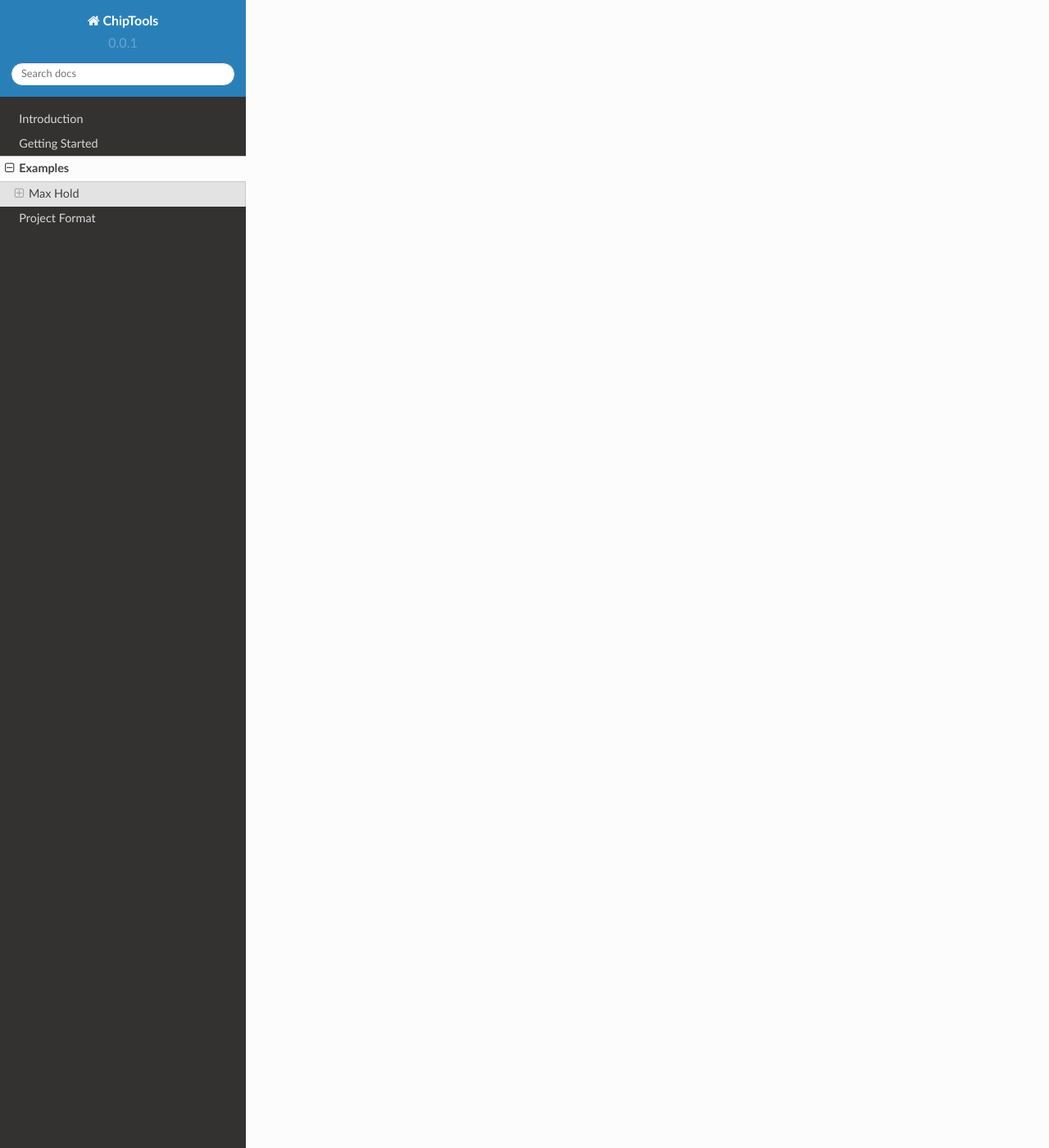
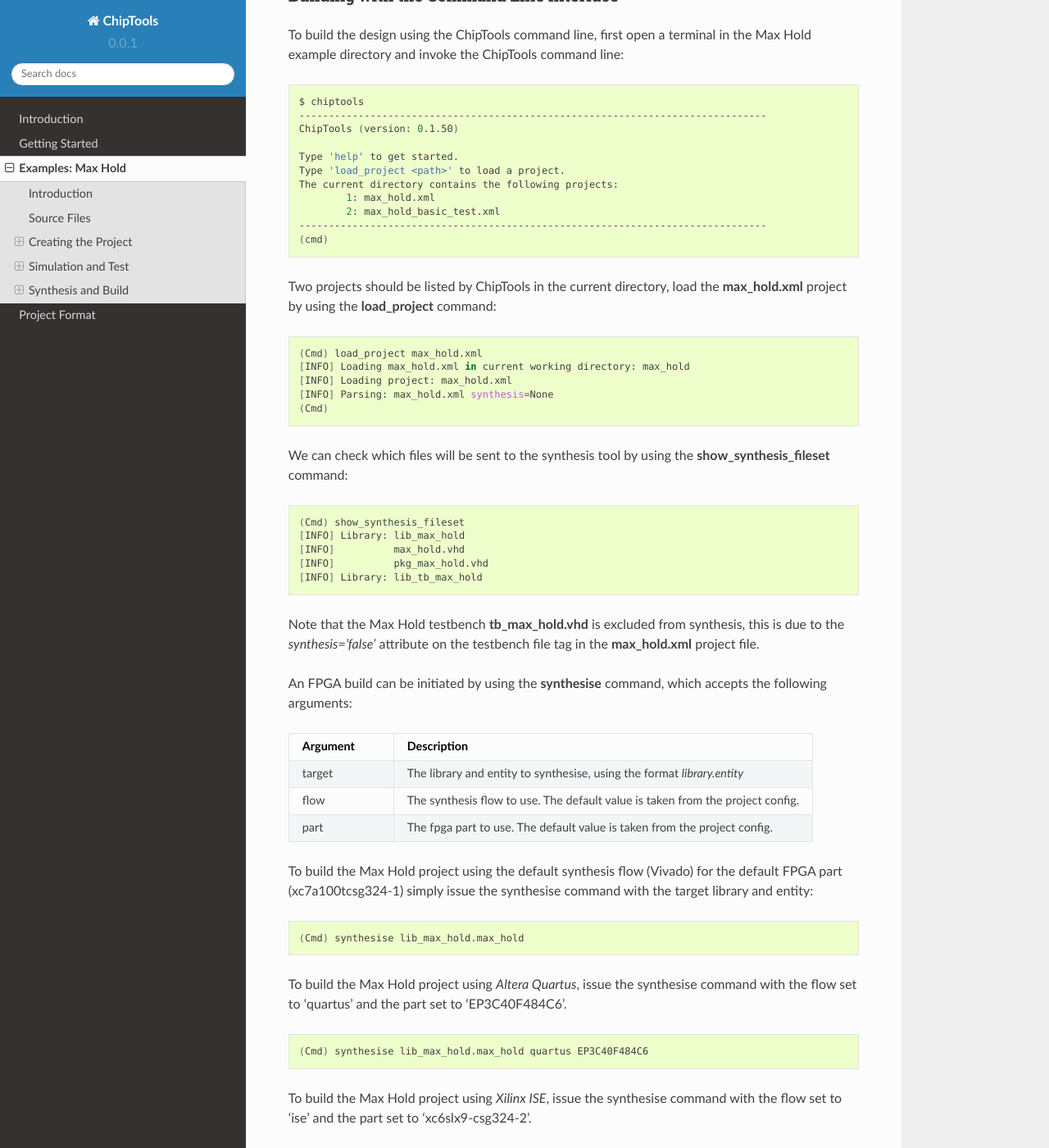
Before and after one commit to pabennett/chiptools, a Sphinx documentation site: the page built from docs/max_hold.rst, in a window 1280 px wide and 1400 px high, scrolled down 10265 px. Shown: the whole window at 82% size. Built offline with Sphinx 7.4.7 and the Read the Docs theme 2.0.0, drawn with Linux system fonts in a browser that asks for light colours; pages that are not in the unit, such as notebooks, are missing from menus; some of the changed text lies outside the part shown.

Commit message:
Update examples documentation with synthesis instructions.

```diff
--- a/docs/index.rst
+++ b/docs/index.rst
@@ -6,7 +6,7 @@ Contents
 
    introduction
    getting_started
-   examples
+   max_hold
    project_format
 
 
--- a/docs/examples.rst
+++ b/docs/max_hold.rst
@@ -1,14 +1,10 @@
-########
-Examples
-########
+.. _max_hold:
 
-The following examples are provided in the ChipTools repository to show you
-how to use the various features of the framework.
+Examples: Max Hold
+==================
 
-Max Hold
-========
-
-The **Max Hold** example is located in **examples/max_hold**.
+A demonstration of the ChipTools framework being used to simulate, test and
+build a simple VHDL component.
 
 Introduction
 ------------
@@ -27,6 +23,8 @@ check responses, create test reports and generate bit files for the
 Source Files
 ------------
 
+The Max Hold example is located in `examples/max_hold <https://github.com/pabennett/chiptools/tree/master/examples/max_hold>`_.
+
 The following source files belong to the Max Hold example:
 
 .. csv-table::
@@ -40,8 +38,8 @@ The following source files belong to the Max Hold example:
    "basic_unit_tests.py", "Python",      "A simple unit test."
    "max_hold.ucf",        "Constraints", "Constraints file when using the ISE synthesis flow."
    "max_hold.xdc",        "Constraints", "Constraints file when using the Vivado synthesis flow."
-   "Simulation",          "Folder",      "Output directory for simulation tasks."
-   "Synthesis",           "Folder",      "Output directory for synthesis tasks."
+   "simulation",          "Folder",      "Output directory for simulation tasks."
+   "synthesis",           "Folder",      "Output directory for synthesis tasks."
 
 Creating the Project
 ---------------------
@@ -238,8 +236,8 @@ using the **load_project** command:
     $ chiptools
     (cmd) load_project max_hold.xml
 
-Testing
--------
+Simulation and  Test
+--------------------
 
 To test the Max Hold component an accompanying VHDL testbench,
 *tb_max_hold.vhd*, is used to feed the component data from a stimulus input
@@ -430,3 +428,111 @@ test produces the following output:
 
 Plots such as these provide a powerful diagnostic tool when debugging components
 or analysing performance.
+
+Synthesis and Build
+-------------------
+
+.. warning:: The **Max Hold** example is provided to demonstrate the ChipTools
+             build process, do not attempt to use the bitfiles generated from
+             this project on an FPGA as the IO constraints are not fully defined
+             and have not been checked. Using the bitfiles generated from this
+             project may cause damage to your device.
+
+The Max Hold example includes the files necessary for it to be built using the
+Xilinx ISE, Vivado and Quartus synthesis flows; the project files provided
+in the example are configured to use the Vivado synthesis flow by default.
+
+Building with the Command Line Interface
+~~~~~~~~~~~~~~~~~~~~~~~~~~~~~~~~~~~~~~~~
+
+To build the design using the ChipTools command line, first open a terminal in
+the Max Hold example directory and invoke the ChipTools command line:
+
+.. code-block:: bash
+
+  $ chiptools
+  -------------------------------------------------------------------------------
+  ChipTools (version: 0.1.50)
+
+  Type 'help' to get started.
+  Type 'load_project <path>' to load a project.
+  The current directory contains the following projects:
+          1: max_hold.xml
+          2: max_hold_basic_test.xml
+  -------------------------------------------------------------------------------
+  (cmd)
+
+Two projects should be listed by ChipTools in the current directory, load the
+**max_hold.xml** project by using the **load_project** command:
+
+.. code-block:: bash
+
+  (Cmd) load_project max_hold.xml
+  [INFO] Loading max_hold.xml in current working directory: max_hold
+  [INFO] Loading project: max_hold.xml
+  [INFO] Parsing: max_hold.xml synthesis=None
+  (Cmd)
+
+We can check which files will be sent to the synthesis tool by using the
+**show_synthesis_fileset** command:
+
+.. code-block:: bash
+
+  (Cmd) show_synthesis_fileset
+  [INFO] Library: lib_max_hold
+  [INFO]          max_hold.vhd
+  [INFO]          pkg_max_hold.vhd
+  [INFO] Library: lib_tb_max_hold
+
+Note that the Max Hold testbench **tb_max_hold.vhd** is excluded from
+synthesis, this is due to the *synthesis='false'* attribute on the testbench
+file tag in the **max_hold.xml** project file.
+
+An FPGA build can be initiated by using the **synthesise** command, which
+accepts the following arguments:
+
+.. csv-table::
+   :header: "Argument", "Description"
+   :widths: 5, 20
+
+   "target", "The library and entity to synthesise, using the format *library.entity*"
+   "flow", "The synthesis flow to use. The default value is taken from the project config."
+   "part", "The fpga part to use. The default value is taken from the project config."
+
+To build the Max Hold project using the default synthesis flow (Vivado) for the
+default FPGA part (xc7a100tcsg324-1) simply issue the synthesise command
+with the target library and entity:
+
+.. code-block:: bash
+
+  (Cmd) synthesise lib_max_hold.max_hold
+
+To build the Max Hold project using *Altera Quartus*, issue the synthesise
+command with the flow set to 'quartus' and the part set to 'EP3C40F484C6'.
+
+.. code-block:: bash
+
+  (Cmd) synthesise lib_max_hold.max_hold quartus EP3C40F484C6
+
+To build the Max Hold project using *Xilinx ISE*, issue the synthesise
+command with the flow set to 'ise' and the part set to 'xc6slx9-csg324-2'.
+
+.. code-block:: bash
+
+  (Cmd) synthesise lib_max_hold.max_hold ise xc6slx9-csg324-2
+
+While the build is running any messages generated by the synthesis tool will
+be displayed in the ChipTools command line. When the build has completed
+ChipTools will store any build outputs in a timestamped archive in the
+synthesis output directory specified in the project settings:
+
+.. code-block:: bash
+
+  [INFO] Build successful, checking reports for unacceptable messages...
+  [INFO] Synthesis completed, saving output to archive...
+  [INFO] Added: max_hold_synth_151215_134719
+  [INFO] ...done
+  (cmd)
+
+If there is an error during build, ChipTools will store any outputs generated
+by the synthesis tool in a timestamped archive with an 'ERROR' name prefix.
```
